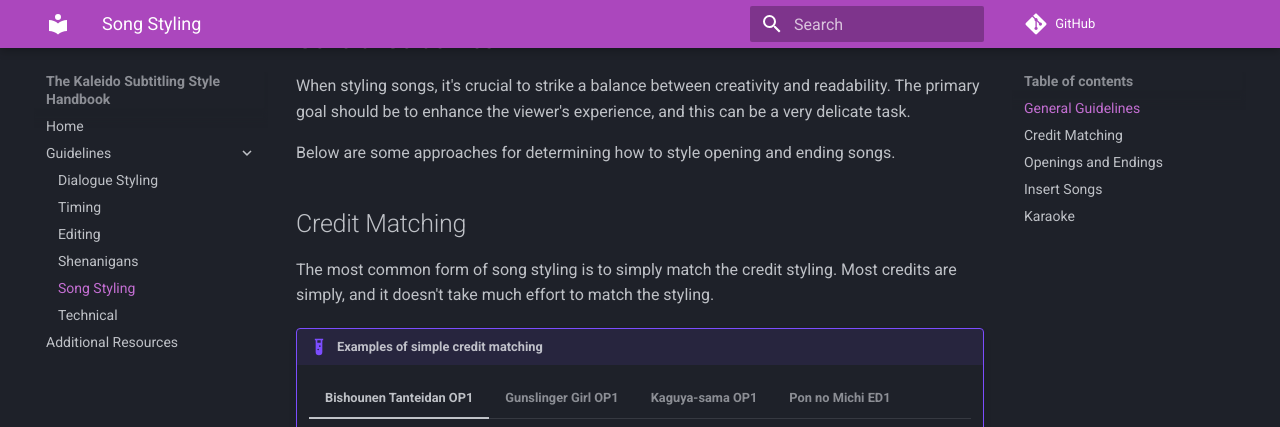
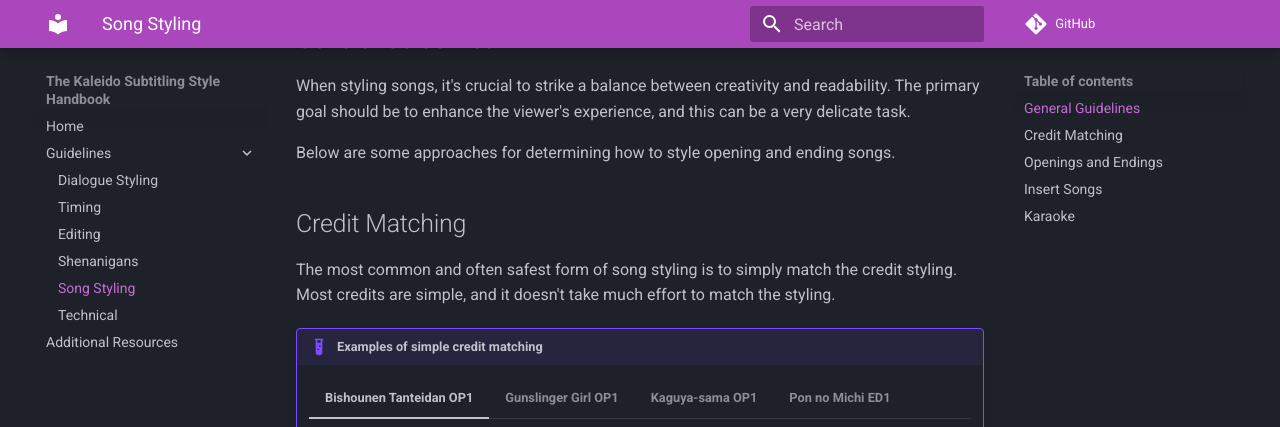
Before and after one commit to Kaleido-subs/style-guide, an MkDocs documentation site: the page built from docs/guidelines/styling/songstyling.md, in a window 1280 px wide and 900 px high, scrolled down 300 px, cut to the strip 0-427 px from the top of the window. Built offline with MkDocs 1.6.1 and Material for MkDocs 9.7.7, drawn with Linux system fonts in a browser that asks for light colours; comment, search, counter and statistics services are not loaded.

Commit message:
Song Styling: typo

```diff
--- a/docs/guidelines/styling/songstyling.md
+++ b/docs/guidelines/styling/songstyling.md
@@ -20,8 +20,9 @@ Below are some approaches for determining how to style opening and ending songs.
 
 ## Credit Matching
 
-The most common form of song styling is to simply match the credit styling.
-Most credits are simply,
+The most common and often safest form of song styling
+is to simply match the credit styling.
+Most credits are simple,
 and it doesn't take much effort to match the styling.
 
 !!! example "Examples of simple credit matching"
```
